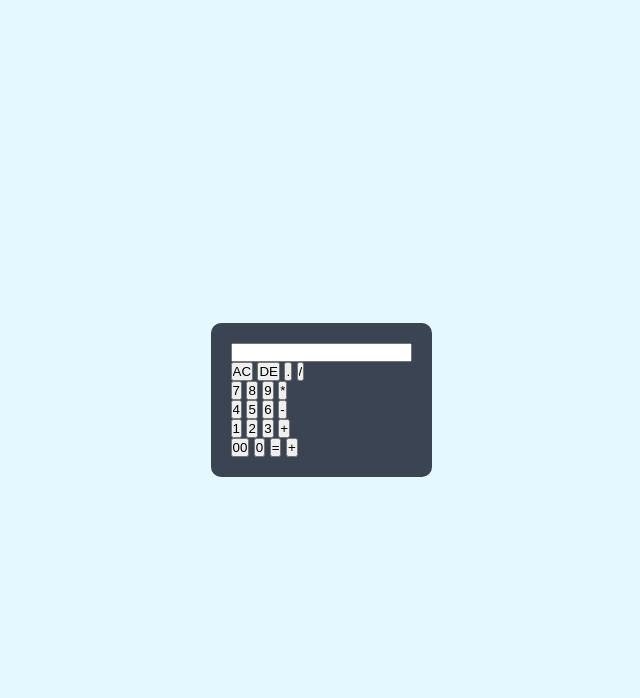
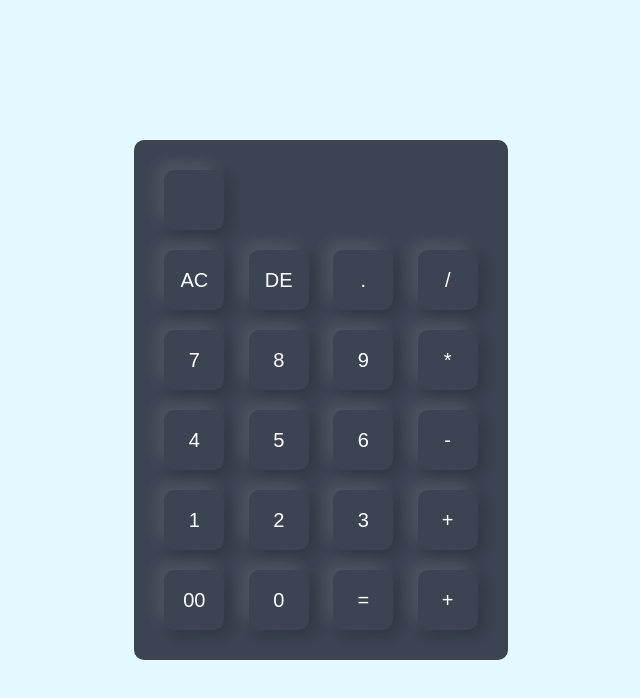
Before and after one commit to Sunidhi-Pradhan/Calculator, a plain HTML site: page index.html in a window 1280 px wide. Shown: the whole page, without its empty margins (319-959 px from the left). Drawn offline with Linux system fonts and the light colour scheme.

Commit message:
Add input styles for calculator form buttons

```diff
--- a/style.css
+++ b/style.css
@@ -18,3 +18,16 @@
     padding: 20px;
     border-radius: 10px;
 }
+.calculator form input{
+    border: 0;
+    outline: 0;
+    width: 60px;
+    height: 60px;
+    border-radius: 10px;
+    box-shadow: -8px -8px 15px rgba(255, 255, 255, 0.1), 5px 5px 15px rgba(0, 0, 0, 0.2);
+    background: transparent;
+    font-size: 20px;
+    color: #fff;
+    cursor: pointer;
+    margin: 10px;
+}
```
